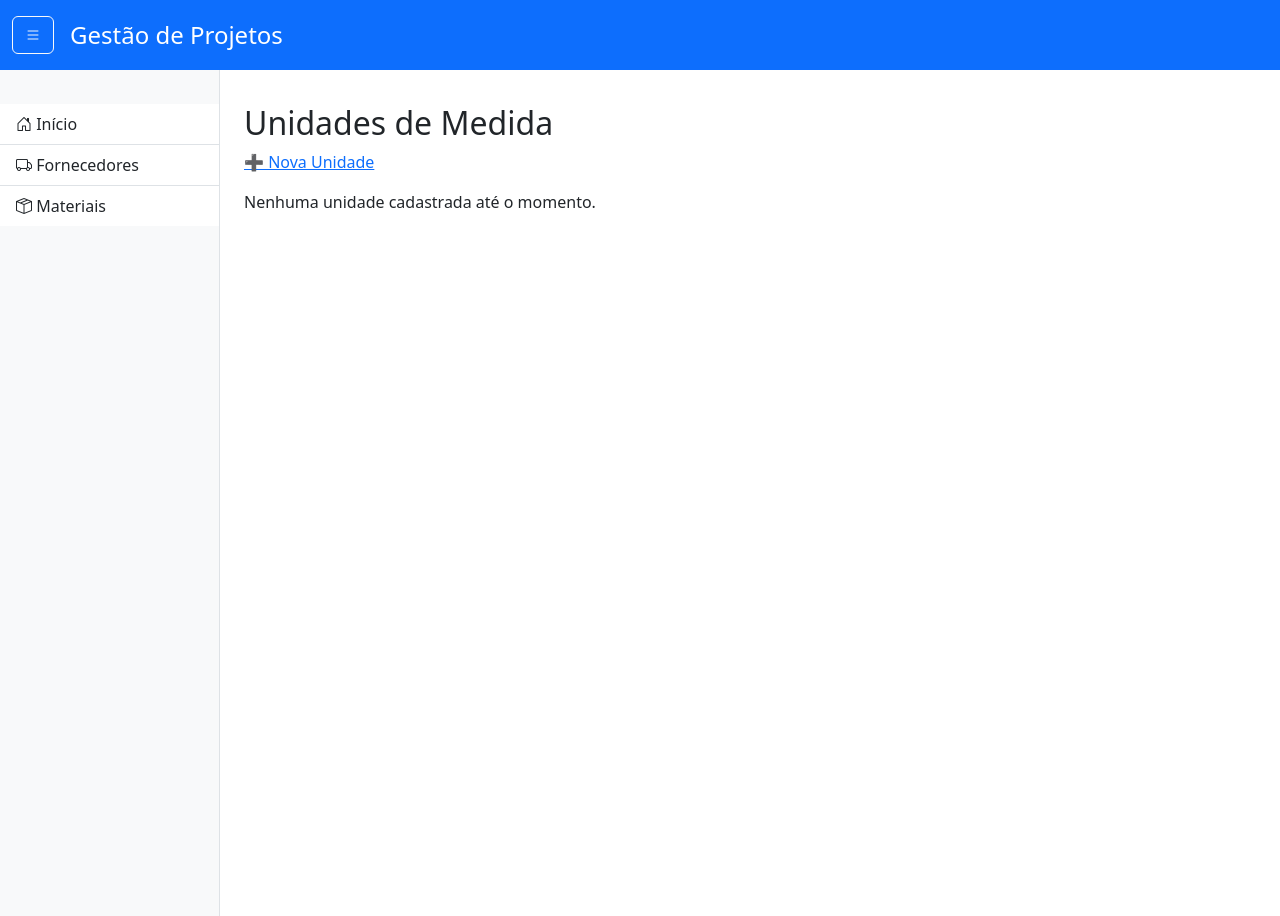
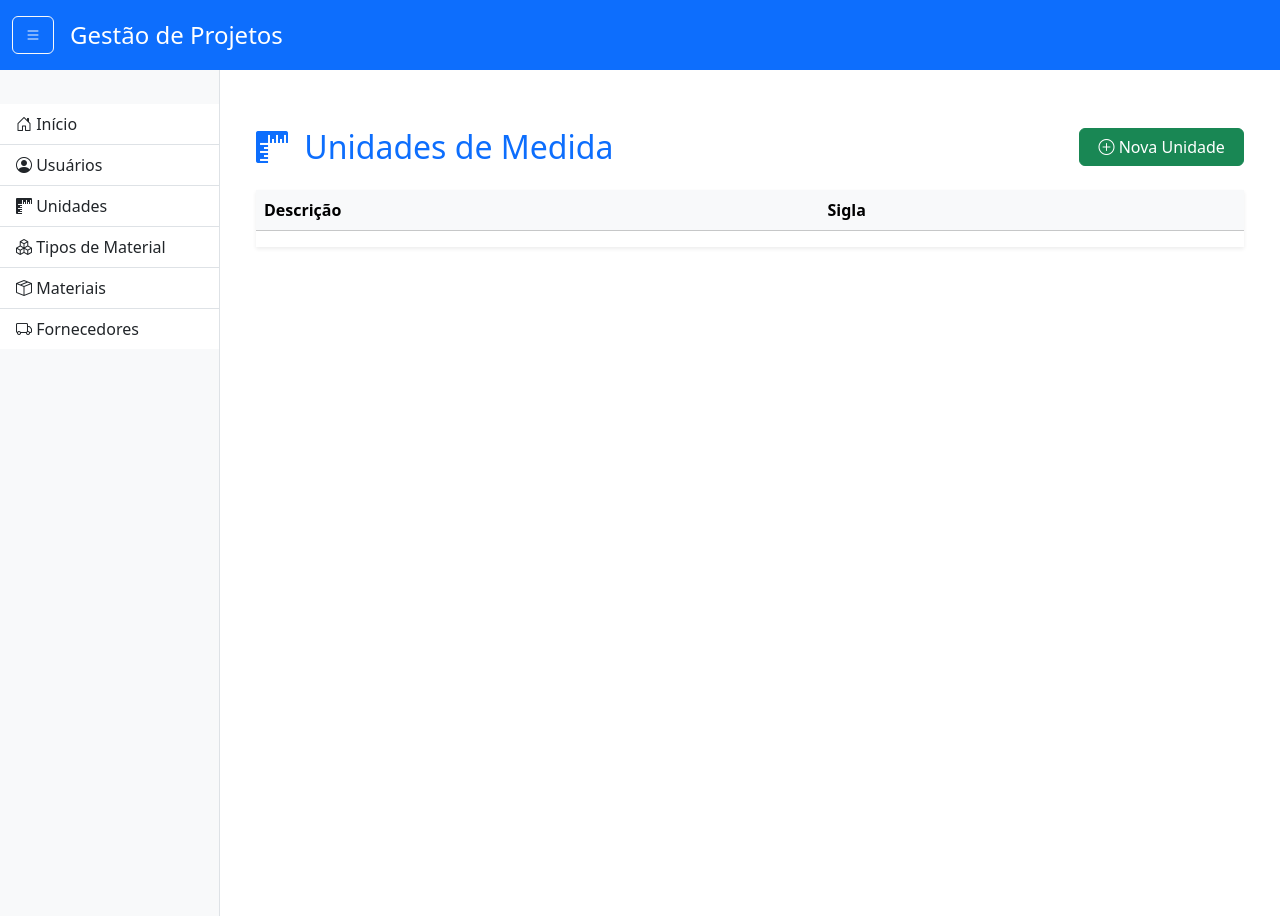
Before and after one commit to rcmcv/gestao-projetos, a Flask app: page /unidades in a window 1280 px wide. Run offline with Flask 3, Linux system fonts and the light colour scheme; data that the repository does not hold is empty.

Commit message:
Ajusta visual das telas de unidade com ícones dinâmicos e padronização de botões e títulos

```diff
--- a/app/templates/base.html
+++ b/app/templates/base.html
@@ -49,13 +49,26 @@
                 <a href="{{ url_for('web.pagina_inicial') }}" class="list-group-item list-group-item-action">
                     <i class="bi bi-house-door"></i> Início
                 </a>
+
+                <a href="{{ url_for('web.listar_usuarios') }}" class="list-group-item list-group-item-action">
+                    <i class="bi bi-person-circle"></i> Usuários
+                </a>
+
+                <a href="{{ url_for('web.listar_unidades') }}" class="list-group-item list-group-item-action">
+                    <i class="bi bi-rulers"></i> Unidades
+                </a>
+
+                <a href="{{ url_for('web.listar_tipos_material') }}" class="list-group-item list-group-item-action">
+                    <i class="bi bi-boxes"></i> Tipos de Material
+                </a>
+
+                <a href="{{ url_for('web.listar_materiais_web') }}" class="list-group-item list-group-item-action">
+                    <i class="bi bi-box-seam"></i> Materiais
+                </a>
+
                 <a href="{{ url_for('web.listar_fornecedores') }}" class="list-group-item list-group-item-action">
                     <i class="bi bi-truck"></i> Fornecedores
                 </a>
-                <a href="{{ url_for('web.listar_materiais_web') }}" class="list-group-item list-group-item-action">
-                    <i class="bi bi-box-seam"></i> Materiais
-                </a>
-                <!-- Adicione mais links aqui -->
             </div>
         </div>
 
--- a/app/templates/unidades/listar_unidades.html
+++ b/app/templates/unidades/listar_unidades.html
@@ -2,42 +2,57 @@
 {% extends 'base.html' %}
 
 {% block conteudo %}
-    <h2>Unidades de Medida</h2>
+<div class="container mt-4">
+    <div class="d-flex justify-content-between align-items-center mb-4">
+        <h2 class="text-primary mb-0">
+            <i class="bi bi-rulers me-2"></i> Unidades de Medida
+        </h2>
+        <div class="col-md-2 d-grid">
+            <a href="{{ url_for('web.nova_unidade') }}" class="btn btn-success w-100">
+                <i class="bi bi-plus-circle"></i> Nova Unidade
+            </a>
+        </div>
+    </div>
 
-    <!-- Botão para adicionar nova unidade -->
-    <p>
-        <a href="{{ url_for('web.nova_unidade') }}">➕ Nova Unidade</a>
-    </p>
+    {% with mensagens = get_flashed_messages(with_categories=true) %}
+      {% if mensagens %}
+        {% for categoria, mensagem in mensagens %}
+          <div class="alert alert-{{ categoria }} alert-dismissible fade show" role="alert">
+            {{ mensagem }}
+            <button type="button" class="btn-close" data-bs-dismiss="alert" aria-label="Fechar"></button>
+          </div>
+        {% endfor %}
+      {% endif %}
+    {% endwith %}
 
-    <!-- Verifica se há unidades cadastradas -->
-    {% if unidades %}
-        <table border="1" cellpadding="8" cellspacing="0">
-            <thead>
+    <div class="table-responsive shadow-sm">
+        <table class="table table-hover align-middle">
+            <thead class="table-light">
                 <tr>
-                    <th>ID</th>
-                    <th>Descricao</th>
+                    <th>Descrição</th>
                     <th>Sigla</th>
-                    <th>Ações</th>
+                    <th></th>
                 </tr>
             </thead>
             <tbody>
                 {% for unidade in unidades %}
                 <tr>
-                        <td>{{ unidade.id }}</td>
                     <td>{{ unidade.descricao }}</td>
                     <td>{{ unidade.sigla }}</td>
-                        <td>
-                            <a href="{{ url_for('web.editar_unidade', unidade_id=unidade.id) }}">✏️ Editar</a>
-                            |
-                            <form action="{{ url_for('web.excluir_unidade', unidade_id=unidade.id) }}" method="POST" style="display: inline;">
-                                <button type="submit" onclick="return confirm('Tem certeza que deseja excluir esta unidade?');">🗑️ Excluir</button>
+                    <td class="text-end">
+                        <a href="{{ url_for('web.editar_unidade', unidade_id=unidade.id) }}" class="btn btn-sm btn-outline-primary me-2">
+                            ✏️ Editar
+                        </a>
+                        <form action="{{ url_for('web.excluir_unidade', unidade_id=unidade.id) }}" method="POST" style="display:inline;">
+                            <button type="submit" class="btn btn-sm btn-outline-danger" onclick="return confirm('Deseja excluir esta unidade?')">
+                                🗑️ Excluir
+                            </button>
                         </form>
                     </td>
                 </tr>
                 {% endfor %}
             </tbody>
         </table>
-    {% else %}
-        <p>Nenhuma unidade cadastrada até o momento.</p>
-    {% endif %}
+    </div>
+</div>
 {% endblock %}
```
Also changed, not shown: app/templates/unidades/form_unidade.html (+23 -11 lines), app/templates/usuarios/form_usuario.html (+31 -21 lines), app/templates/usuarios/listar_usuarios.html (+35 -25 lines). Lines whose indentation alone changed are shown as unchanged.
